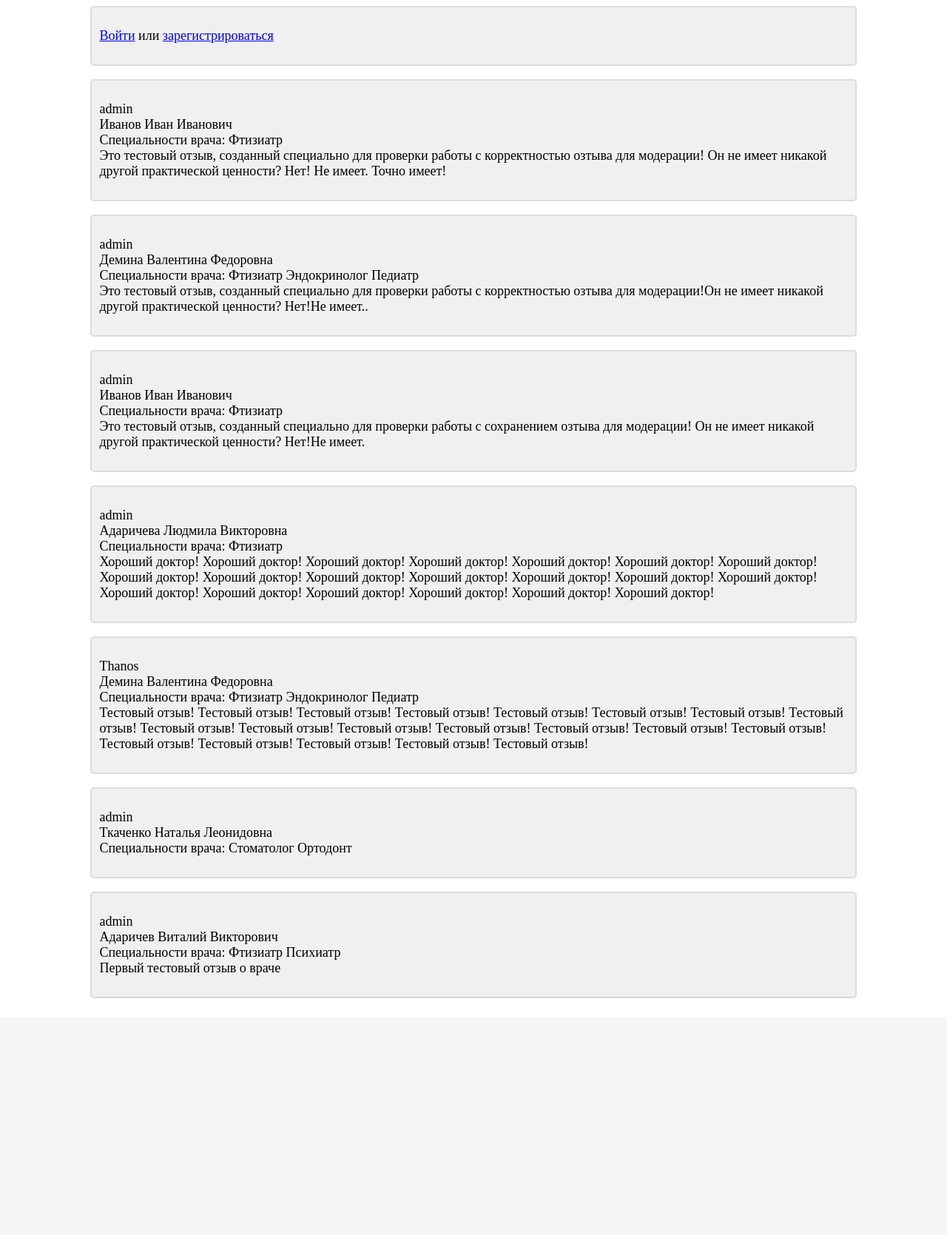
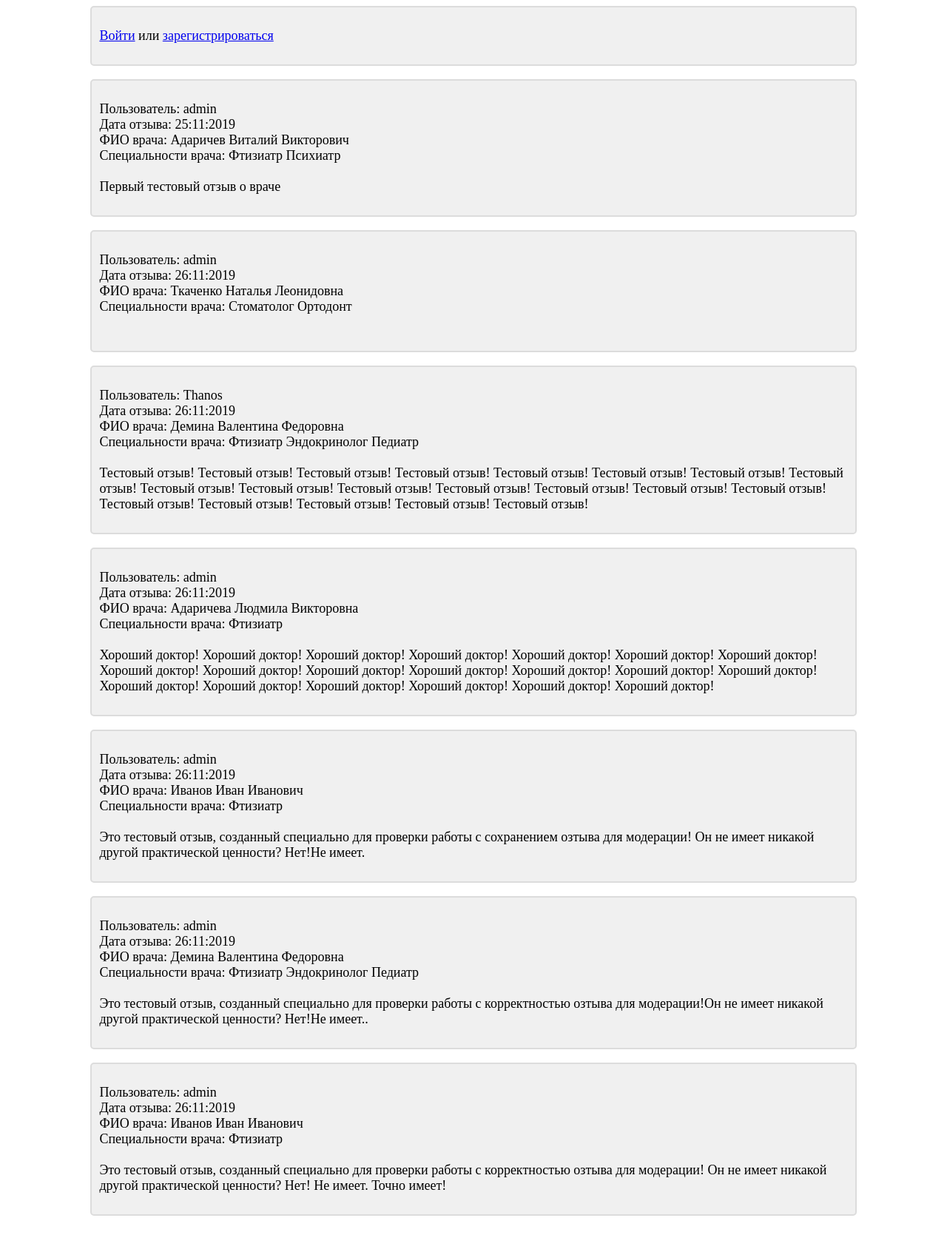
Before and after one commit to SergeyLebidko/LiteModerator, a Django app: page /review/ in a window 1280 px wide. Shown: the whole page at 74% size. Before the commit the page ends 1349 px from the top, so only its background shows below. Run offline with Django 3.2, Linux system fonts and the light colour scheme; data comes from the database, SQL or seed files in the repository; both versions use the stored data as it was after the commit.

Commit message:
Правка шаблона страницы с отзывами

```diff
--- a/main/models.py
+++ b/main/models.py
@@ -65,7 +65,7 @@ class Review(models.Model):
     class Meta:
         verbose_name = 'Отзыв'
         verbose_name_plural = 'Отзывы'
-        ordering = ['-dt_created']
+        ordering = ['dt_created']
 
     def save(self):
         # Готовим текст, который будет править модератор
--- a/templates/main/index.html
+++ b/templates/main/index.html
@@ -23,15 +23,16 @@
     {% for review in reviews %}
         <div class="basic_block">
             <p>
-                {{ review.user }}<br>
-                {{ review.doctor }}<br>
+                Пользователь: {{ review.user }}<br>
+                Дата отзыва: {{ review.dt_created|date:"d:m:Y" }}<br>
+                ФИО врача: {{ review.doctor }}<br>
                 Специальности врача:
                 {% for spec in review.doctor.specialty.all %}
                     {{ spec }}
                 {% empty %}
                     Для врача не указаны специальности...
                 {% endfor %}
-                <br>
+                <br><br>
                 {{ review.finished_text }}
             </p>
         </div>
```
Also changed, not shown: db.sqlite3, main/migrations/0002_auto_20191126_0844.py (added).
